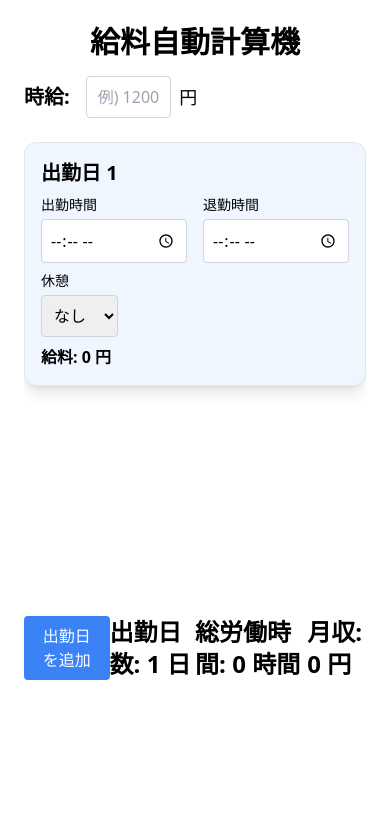
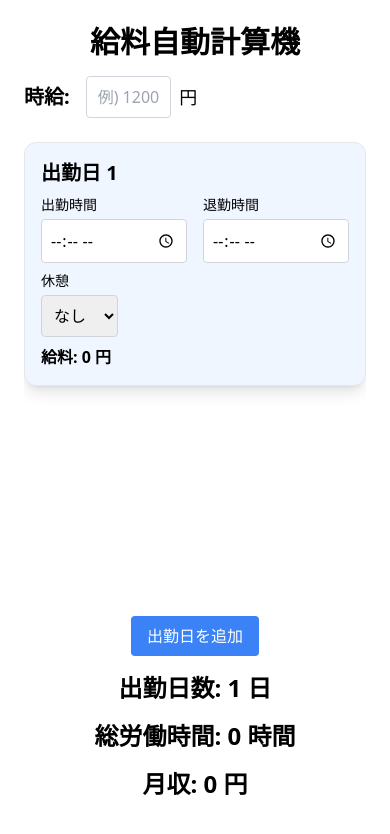
Before and after one commit to Maito-Funakoshi/income_calculator, a Next.js app: page / in a window 390 px wide. Shown: the top 834 px of the page. Built offline with nearby package versions, Linux system fonts and the light colour scheme.

Commit message:
下部のレスポンシブ化

```diff
--- a/app/page.tsx
+++ b/app/page.tsx
@@ -275,7 +275,7 @@
         ))}
       </div>
 
-      <div className="flex items-center justify-between mt-6">
+      <div className="flex flex-col md:flex-row items-center justify-between mt-6 text-center space-y-4 md:space-y-0">
         <button
           onClick={handleAddDay}
           className="px-4 py-2 bg-blue-500 text-white rounded hover:bg-blue-600"
```
